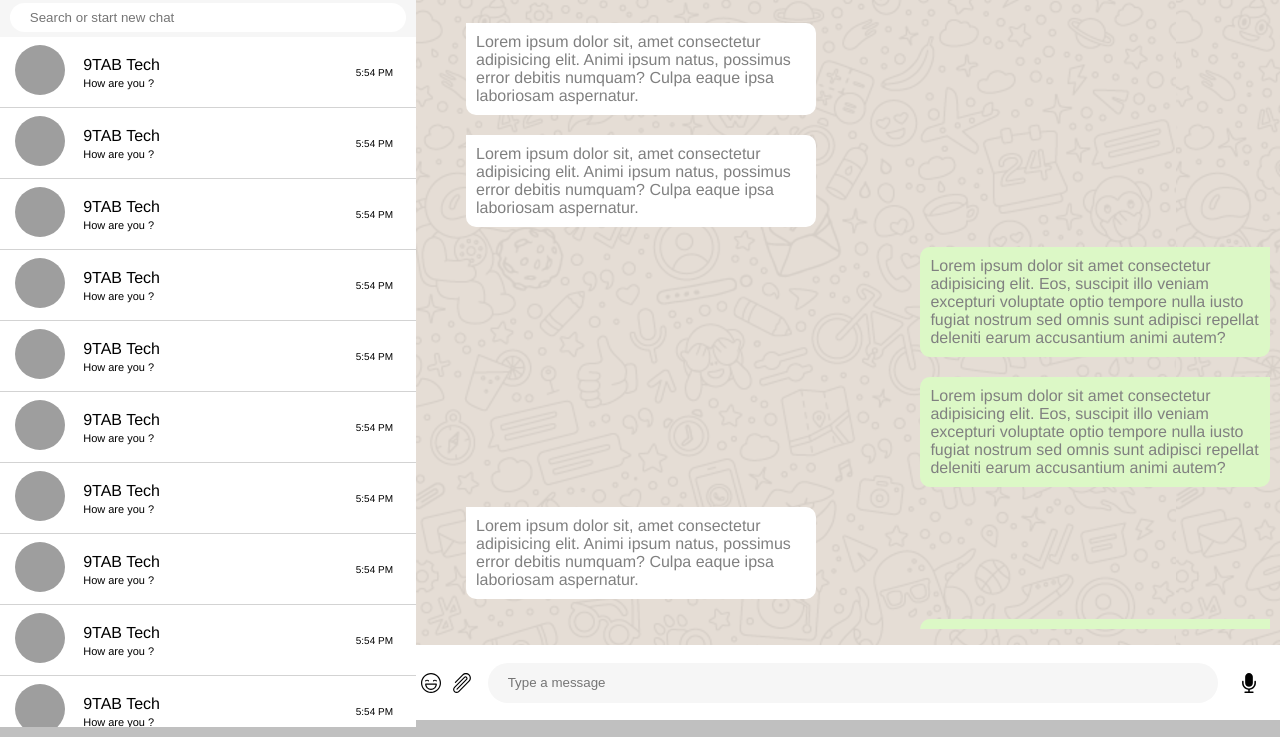
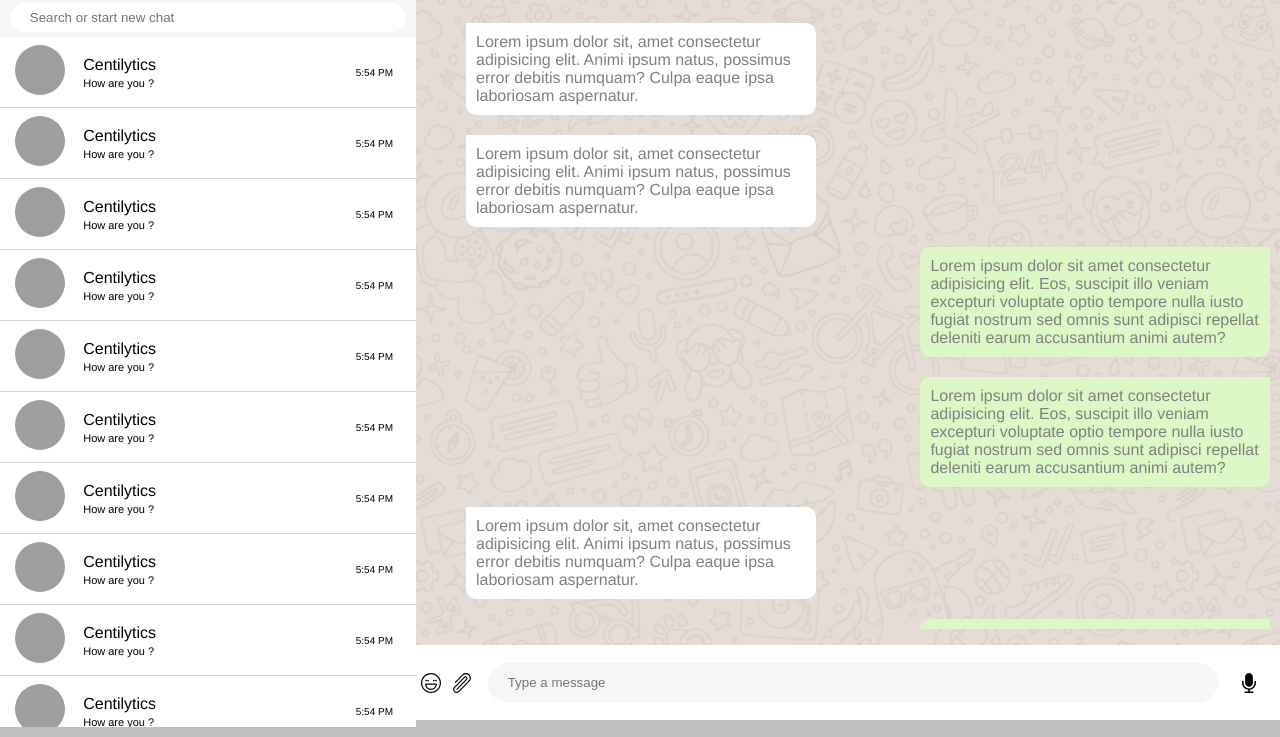
Before and after one commit to deepak-hce/whats-app-clone-vanilla, a plain HTML site: page index.html in a window 1280 px wide. Shown: the part 63-800 px from the top of the page. Drawn offline with Linux system fonts and the light colour scheme; grey boxes are pictures that could not be loaded.

Commit message:
contanct list changes

```diff
--- a/index.html
+++ b/index.html
@@ -40,7 +40,7 @@
               <img src="https://source.unsplash.com/random" alt="User Image" />
             </div>
             <div>
-              <div>9TAB Tech</div>
+              <div>Centilytics</div>
               <p>How are you ?</p>
             </div>
             <div class="time-box"><span> 5:54 PM </span></div>
@@ -51,7 +51,7 @@
               <img src="https://source.unsplash.com/random" alt="User Image" />
             </div>
             <div>
-              <div>9TAB Tech</div>
+              <div>Centilytics</div>
               <p>How are you ?</p>
             </div>
             <div class="time-box"><span> 5:54 PM </span></div>
@@ -61,7 +61,7 @@
               <img src="https://source.unsplash.com/random" alt="User Image" />
             </div>
             <div>
-              <div>9TAB Tech</div>
+              <div>Centilytics</div>
               <p>How are you ?</p>
             </div>
             <div class="time-box"><span> 5:54 PM </span></div>
@@ -71,7 +71,7 @@
               <img src="https://source.unsplash.com/random" alt="User Image" />
             </div>
             <div>
-              <div>9TAB Tech</div>
+              <div>Centilytics</div>
               <p>How are you ?</p>
             </div>
             <div class="time-box"><span> 5:54 PM </span></div>
@@ -81,7 +81,7 @@
               <img src="https://source.unsplash.com/random" alt="User Image" />
             </div>
             <div>
-              <div>9TAB Tech</div>
+              <div>Centilytics</div>
               <p>How are you ?</p>
             </div>
             <div class="time-box"><span> 5:54 PM </span></div>
@@ -91,7 +91,7 @@
               <img src="https://source.unsplash.com/random" alt="User Image" />
             </div>
             <div>
-              <div>9TAB Tech</div>
+              <div>Centilytics</div>
               <p>How are you ?</p>
             </div>
             <div class="time-box"><span> 5:54 PM </span></div>
@@ -101,7 +101,7 @@
               <img src="https://source.unsplash.com/random" alt="User Image" />
             </div>
             <div>
-              <div>9TAB Tech</div>
+              <div>Centilytics</div>
               <p>How are you ?</p>
             </div>
             <div class="time-box"><span> 5:54 PM </span></div>
@@ -112,7 +112,7 @@
               <img src="https://source.unsplash.com/random" alt="User Image" />
             </div>
             <div>
-              <div>9TAB Tech</div>
+              <div>Centilytics</div>
               <p>How are you ?</p>
             </div>
             <div class="time-box"><span> 5:54 PM </span></div>
@@ -122,7 +122,7 @@
               <img src="https://source.unsplash.com/random" alt="User Image" />
             </div>
             <div>
-              <div>9TAB Tech</div>
+              <div>Centilytics</div>
               <p>How are you ?</p>
             </div>
             <div class="time-box"><span> 5:54 PM </span></div>
@@ -132,7 +132,7 @@
               <img src="https://source.unsplash.com/random" alt="User Image" />
             </div>
             <div>
-              <div>9TAB Tech</div>
+              <div>Centilytics</div>
               <p>How are you ?</p>
             </div>
             <div class="time-box"><span> 5:54 PM </span></div>
@@ -142,7 +142,7 @@
               <img src="https://source.unsplash.com/random" alt="User Image" />
             </div>
             <div>
-              <div>9TAB Tech</div>
+              <div>Centilytics</div>
               <p>How are you ?</p>
             </div>
             <div class="time-box"><span> 5:54 PM </span></div>
@@ -152,7 +152,7 @@
               <img src="https://source.unsplash.com/random" alt="User Image" />
             </div>
             <div>
-              <div>9TAB Tech</div>
+              <div>Centilytics</div>
               <p>How are you ?</p>
             </div>
             <div class="time-box"><span> 5:54 PM </span></div>
@@ -162,7 +162,7 @@
               <img src="https://source.unsplash.com/random" alt="User Image" />
             </div>
             <div>
-              <div>9TAB Tech</div>
+              <div>Centilytics</div>
               <p>How are you ?</p>
             </div>
             <div class="time-box"><span> 5:54 PM </span></div>
```
